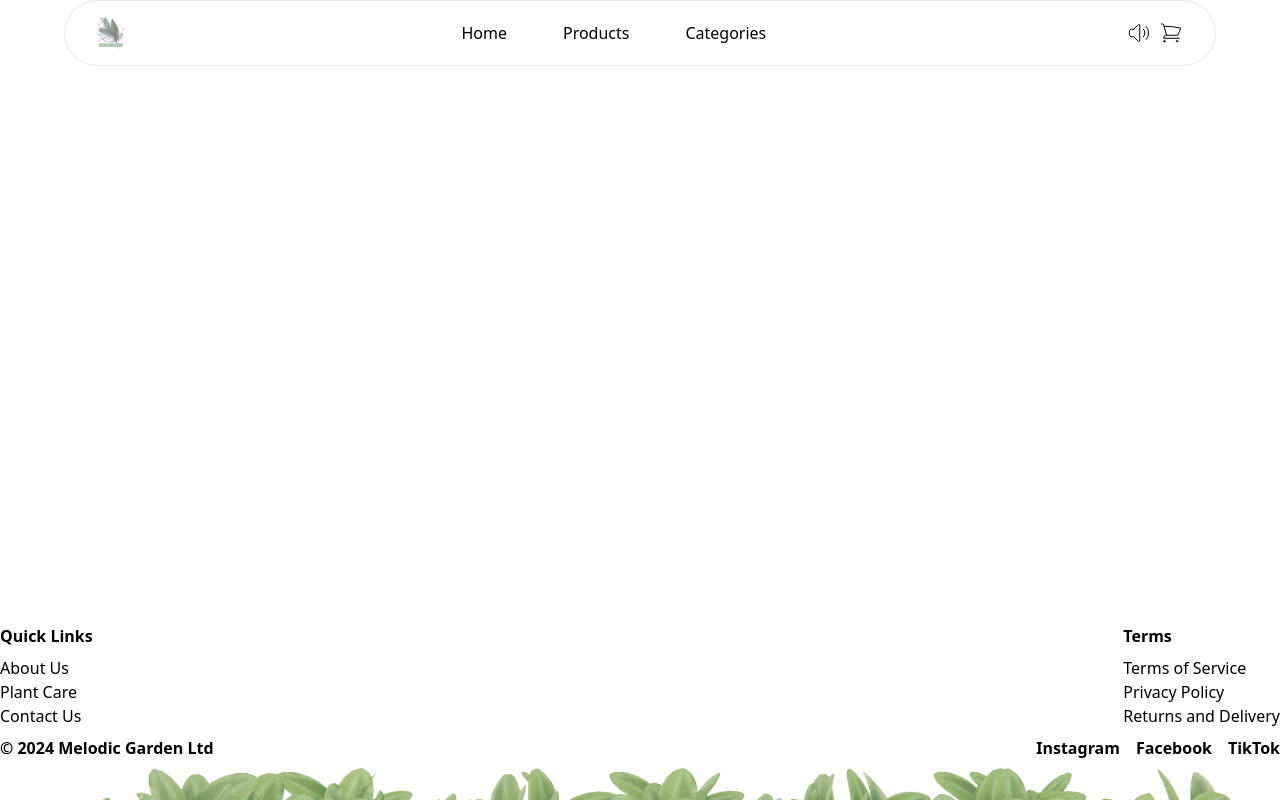
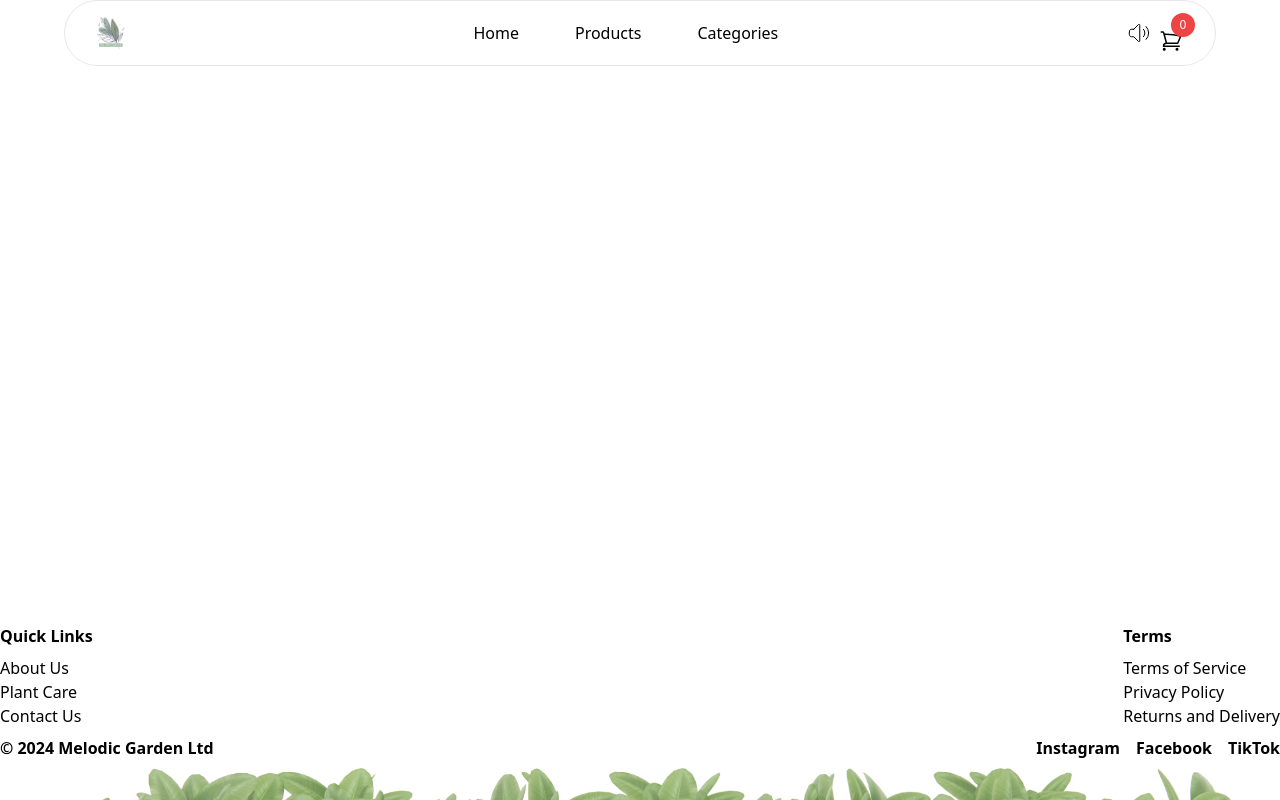
Before and after one commit to jamesaps/melodic-garden, a React (Vite) app: page /products in a window 1280 px wide. Built offline with nearby package versions, Linux system fonts and the light colour scheme.

Commit message:
started on useState of navbar

```diff
--- a/src/App.jsx
+++ b/src/App.jsx
@@ -18,7 +18,7 @@
         <main>
           <Routes>
             <Route path="/" element={<Home />}></Route>
-            <Route path="about" element={<About />}></Route>
+            <Route path="products" element={<About />}></Route>
             <Route path="categories" element={<Categories />}></Route>
             <Route path="shop" element={<Shop />}></Route>
           </Routes>
--- a/src/components/Navigation.jsx
+++ b/src/components/Navigation.jsx
@@ -1,8 +1,14 @@
-
 import { NavLink } from 'react-router-dom';
+import { useState } from 'react';
 import image from '../images/logo.png';
 
 export default function Navigation() {
+
+  const [cart, setCart] = useState(0);
+
+  const updateCart = (quantity) => {
+    setCart(cart + quantity);
+  }
 
   return (
     <nav className="bg-white fixed w-full top-0 left-0 right-0 border border-lime rounded-full mx-auto max-w-6xl">
@@ -20,7 +26,7 @@
                 Home
               </NavLink>
               <NavLink
-                to="/about"
+                to="/products"
                 className="text-black hover:bg-gray-700 hover:text-white rounded-md px-3 py-2 text-base font-medium"
               >
                 Products
@@ -34,24 +40,25 @@
             </div>
           </div>
 
-          <div className="absolute inset-y-0 right-0 flex items-center pr-2 sm:static sm:inset-auto sm:ml-6 sm:pr-0">
           <div className="flex items-center space-x-2">
             <button type="button">
               <svg xmlns="http://www.w3.org/2000/svg" fill="none" viewBox="0 0 24 24" stroke="currentColor" className="w-6 h-6">
                 <path strokeLinecap="round" strokeLinejoin="round" d="M19.114 5.636a9 9 0 0 1 0 12.728M16.463 8.288a5.25 5.25 0 0 1 0 7.424M6.75 8.25l4.72-4.72a.75.75 0 0 1 1.28.53v15.88a.75.75 0 0 1-1.28.53l-4.72-4.72H4.51c-.88 0-1.704-.507-1.938-1.354A9.009 9.009 0 0 1 2.25 12c0-.83.112-1.633.322-2.396C2.806 8.756 3.63 8.25 4.51 8.25H6.75Z" />
               </svg>
             </button>
-              <button type="button">
-                <NavLink to="orderSummary">
-                  <svg xmlns="http://www.w3.org/2000/svg" fill="none" viewBox="0 0 24 24" stroke="currentColor" className="w-6 h-6">
-                    <path strokeLinecap="round" strokeLinejoin="round" d="M2.25 3h1.386c.51 0 .955.343 1.087.835l.383 1.437M7.5 14.25a3 3 0 0 0-3 3h15.75m-12.75-3h11.218c1.121-2.3 2.1-4.684 2.924-7.138a60.114 60.114 0 0 0-16.536-1.84M7.5 14.25 5.106 5.272M6 20.25a.75.75 0 1 1-1.5 0 .75.75 0 0 1 1.5 0Zm12.75 0a.75.75 0 1 1-1.5 0 .75.75 0 0 1 1.5 0Z" />
+
+            <NavLink to="/orderSummary" className="flex items-center">
+              <div className="relative">
+                <div className="absolute left-3">
+                  <p className="flex h-2 w-2 items-center justify-center rounded-full bg-red-500 p-3 text-xs text-white">{cart}</p>
+                </div>
+                <svg xmlns="http://www.w3.org/2000/svg" fill="none" viewBox="0 0 24 24" strokeWidth="1.5" stroke="currentColor" className="mt-4 h-6 w-6">
+                  <path strokeLinecap="round" strokeLinejoin="round" d="M2.25 3h1.386c.51 0 .955.343 1.087.835l.383 1.437M7.5 14.25a3 3 0 00-3 3h15.75m-12.75-3h11.218c1.121-2.3 2.1-4.684 2.924-7.138a60.114 60.114 0 00-16.536-1.84M7.5 14.25L5.106 5.272M6 20.25a.75.75 0 11-1.5 0 .75.75 0 011.5 0zm12.75 0a.75.75 0 11-1.5 0 .75.75 0 011.5 0z" />
                 </svg>
+              </div>
             </NavLink>
-              </button>
           </div>
         </div>
-        </div>
-
       </div>
     </nav>
   );
--- a/src/components/pages/About.jsx
+++ b/src/components/pages/About.jsx
@@ -1,3 +1,4 @@
+import ProductDescription  from "../productDescription";
+
 export default function About() {
-  return <>About</>;
 }
--- a/src/components/productDescription.jsx
+++ b/src/components/productDescription.jsx
@@ -2,9 +2,10 @@
 import QuantitySelector from './QuantitySelector';
 import products from '../plants.json';
 
-function ProductDescription() {
+
+    function ProductDescription({ updateCart }) {
         const [quantity, setQuantity] = useState(0);
-    const [stock, setStock] = useState(products[6].Stock)
+        const [stock, setStock] = useState(products[6].Stock);
 
         const handleQuantityChange = (newQuantity) => {
             setQuantity(newQuantity);
@@ -14,6 +15,8 @@
             console.log(`Added ${quantity} ${products[1].Name} to cart.`);
             setStock(stock - quantity);
             setQuantity(1);
+            // Call the updateCart function to update the cart count
+            updateCart(quantity);
         };
 
     return (
--- a/src/plants.json
+++ b/src/plants.json
@@ -100,12 +100,7 @@
         "Description": "The leaves usually have yellow-marble pattern. Young plants have waxy, heart-shaped green leaves, measuring up to 10 cm long and variegated with yellow to white. In spring and summer, water once in 4-5 days with warm water at room temperature, in winter – no more than once in 7-8 days. The soil between the watering should gently dry out from above.",
         "Price": "£30.00",
         "Lighting": "It prefers scattered light and adapts to penumbra, it is possible to grow at a distance of 0.5-2 m from a brightly lit window. However, under the conditions of shading, the color of the leaves becomes less variegated, and the size is smaller.",
-<<<<<<< HEAD
         "Care": "Scindapsus poorly tolerates the effects of gas combustion products and does not like drafts. Usually requires support, the moss-covered pole is best suited. The plant can be cut in spring. To form a bushy shape, shoots are cut in spring in half their length."
-=======
-        "Care": "Scindapsus poorly tolerates the effects of gas combustion products and does not like drafts. Usually requires support, the moss-covered pole is best suited. The plant can be cut in spring. To form a bushy shape, shoots are cut in spring in half their length.",
-        "Stock": 2
->>>>>>> 0d510d112af17821ceda5ac972cae48a8e488f5b
     },
     {
         "Id": 8,
```
Lines whose indentation alone changed are shown as unchanged.
